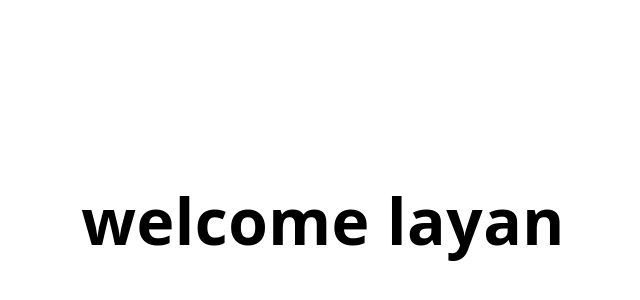
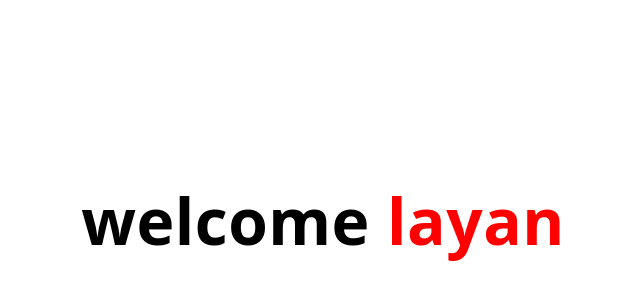
Before and after one commit to Layan218/app, a plain HTML site: page index.html in a window 1280 px wide. Shown: the part 180-480 px from the top of the page, without its empty margins (317-957 px from the left). Drawn offline with Linux system fonts and the light colour scheme.

Commit message:
Enhance homepage greeting by adding red color to 'layan'

```diff
--- a/index.html
+++ b/index.html
@@ -22,7 +22,7 @@
     <meta name="description" content="Simple homepage for Layan">
 </head>
 <body>
-    <h1>welcome layan</h1>
+    <h1>welcome <span style="color: red;">layan</span></h1>
 </body>
 <!-- Open this file in a browser to view the homepage. -->
 </html>
```
